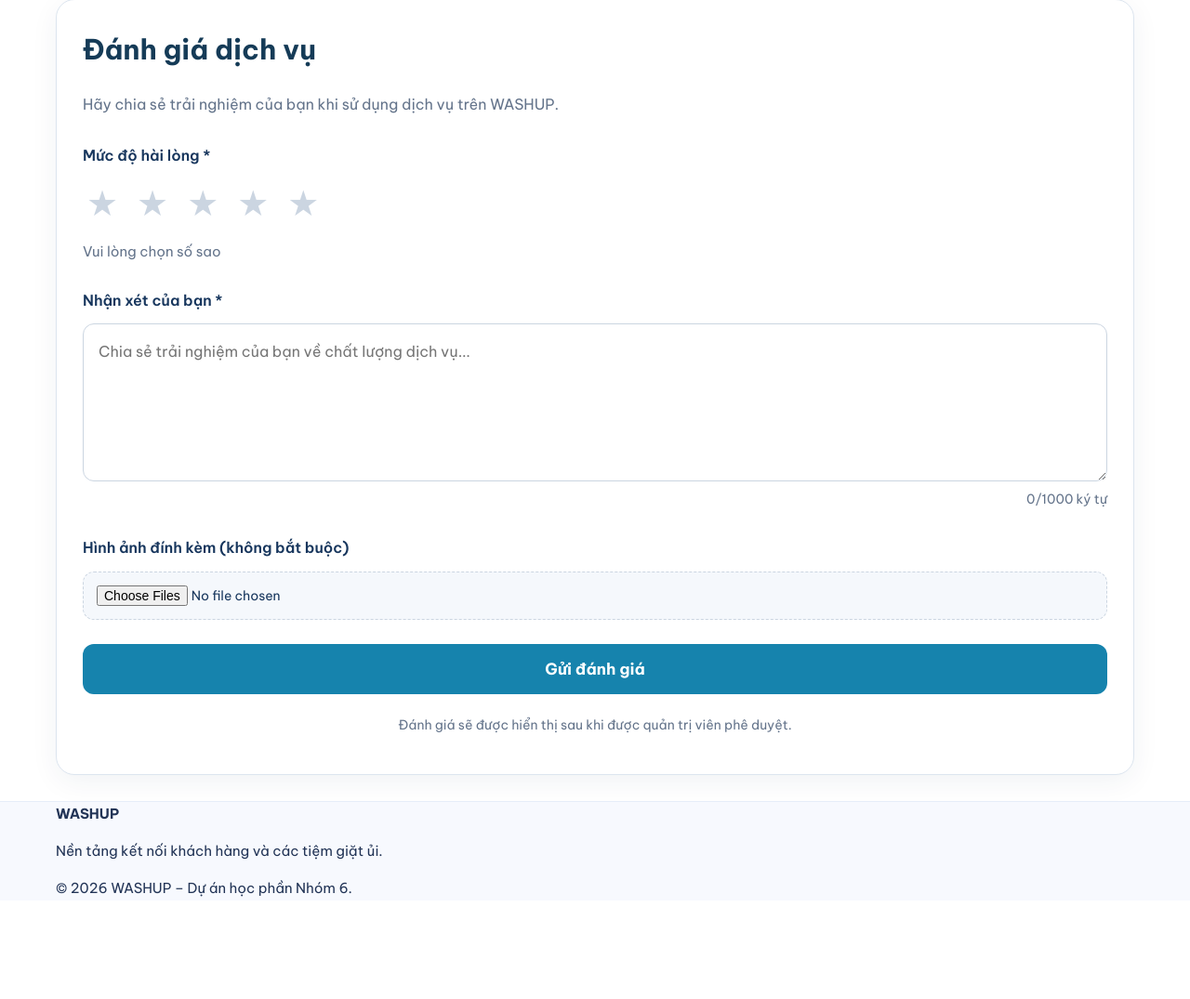
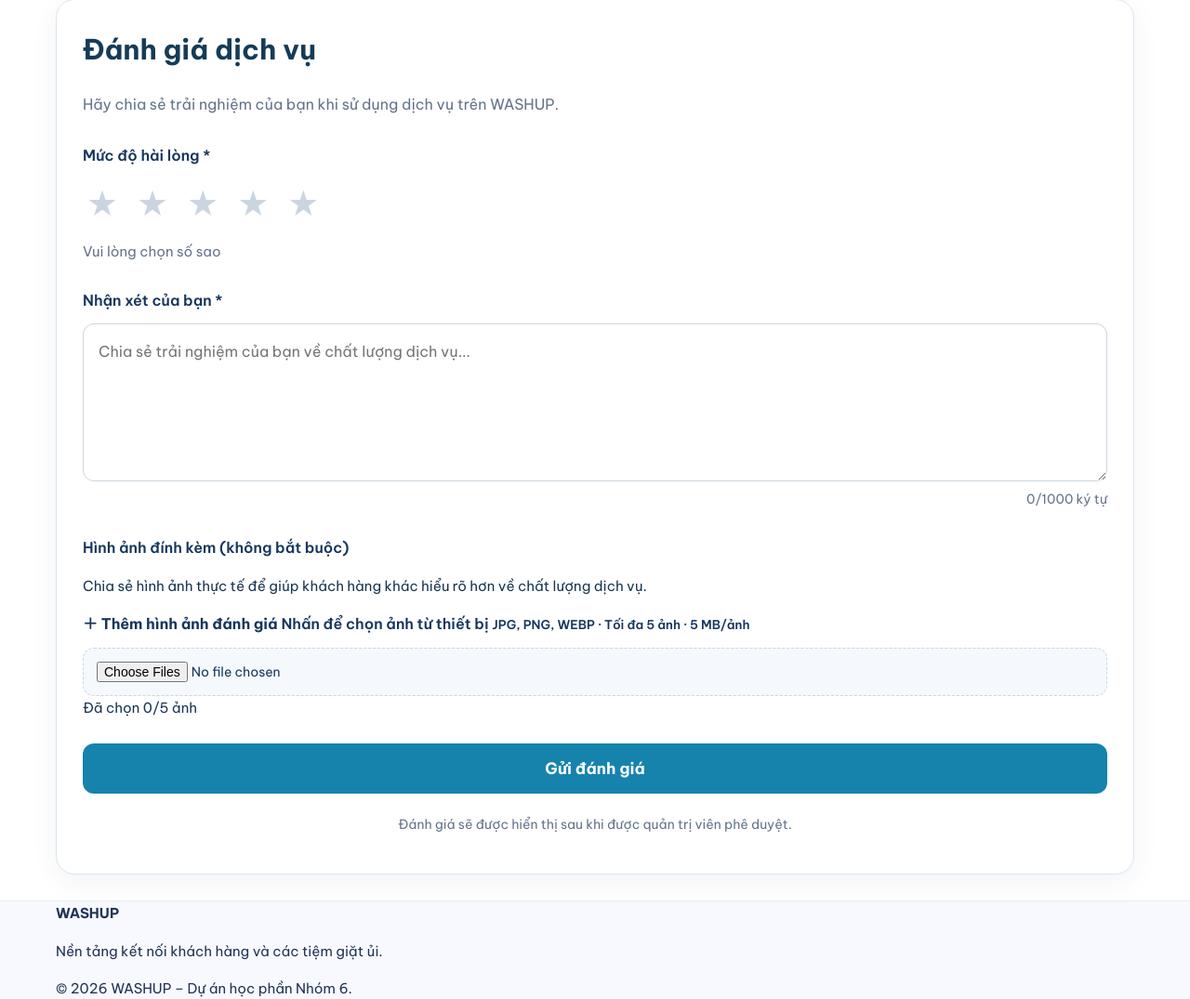
Before and after one commit to nganhue2602/ecommerce-cosmetics-project, an ASP.NET Core app: page /ReviewDemo in a window 1280 px wide. Shown: the part 521-1596 px from the top of the page at 93% size. Before the commit the page ends 1486 px from the top, so only its background shows below. Run offline with ASP.NET Core 8, Linux system fonts and the light colour scheme.

Commit message:
Update _ReviewForm.cshtml

```diff
--- a/src/Washup.Web/Views/Shared/_ReviewForm.cshtml
+++ b/src/Washup.Web/Views/Shared/_ReviewForm.cshtml
@@ -87,21 +87,69 @@
 
         </div>
 
-        <!-- Khu vực đính kèm hình ảnh -->
-        <div class="review-field">
+
+<!-- CD27-24 - Khu vực đính kèm và xem trước hình ảnh -->
+<div class="review-field review-upload-field">
 
     <label for="reviewImages">
         Hình ảnh đính kèm (không bắt buộc)
     </label>
 
+    <p class="review-upload-description">
+        Chia sẻ hình ảnh thực tế để giúp khách hàng khác
+        hiểu rõ hơn về chất lượng dịch vụ.
+    </p>
+
+    <label for="reviewImages" class="review-upload-box">
+        <span class="review-upload-icon">＋</span>
+
+        <strong>Thêm hình ảnh đánh giá</strong>
+
+        <span>Nhấn để chọn ảnh từ thiết bị</span>
+
+        <small>
+            JPG, PNG, WEBP · Tối đa 5 ảnh · 5 MB/ảnh
+        </small>
+    </label>
+
     <input type="file"
            id="reviewImages"
            name="Images"
+           class="review-file-input"
            accept="image/jpeg,image/png,image/webp"
            multiple />
 
+    <div class="review-upload-toolbar">
+
+        <span id="reviewImageCount"
+              class="review-image-count"
+              aria-live="polite">
+            Đã chọn 0/5 ảnh
+        </span>
+
+        <button type="button"
+                id="clearReviewImages"
+                class="review-clear-images"
+                hidden>
+            Xóa tất cả
+        </button>
+
+    </div>
+
     <div id="reviewImagePreview"
-                 class="review-image-preview"></div>
+         class="review-image-preview"
+         aria-label="Hình ảnh xem trước">
+    </div>
+
+    <span id="reviewImageError"
+          class="review-error"
+          aria-live="polite">
+    </span>
+
+    <p id="reviewUploadStatus"
+       class="review-upload-status"
+       role="status">
+    </p>
 
 </div>
 
```
Lines whose indentation alone changed are shown as unchanged.
